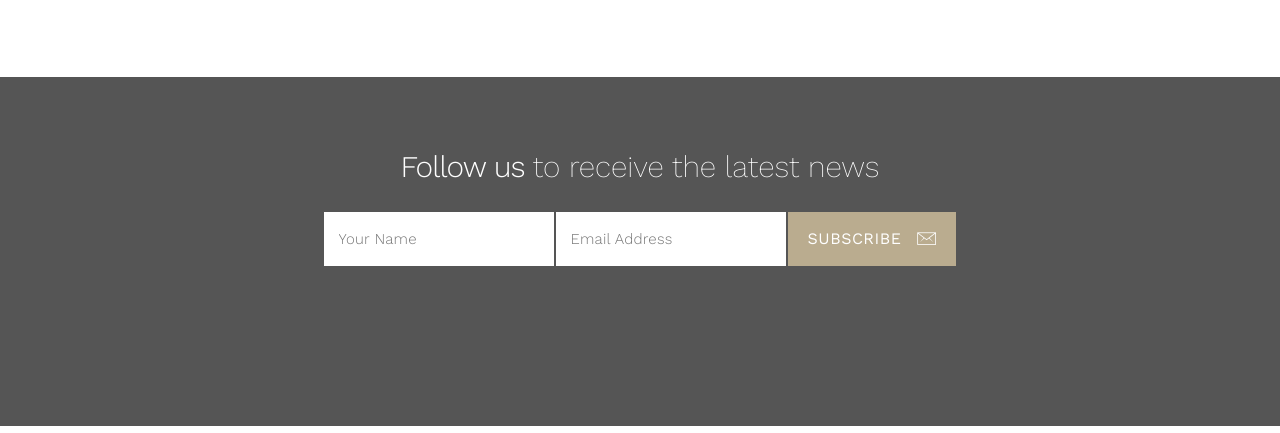
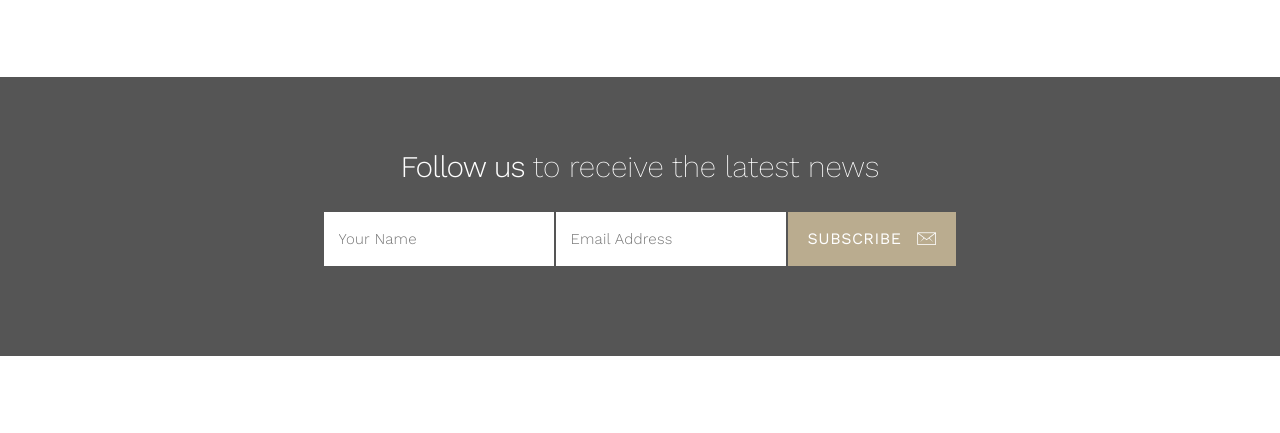
Before and after one commit to StormCloudTechnologies/hotel-design, a website: page public/index.html in a window 1280 px wide. Shown: the part 4809-5242 px from the top of the page. Drawn offline with nearby package versions, Linux system fonts and the light colour scheme; files whose address does not match are found by name.

Commit message:
new changes

```diff
--- a/public/css/style.css
+++ b/public/css/style.css
@@ -891,7 +891,7 @@ p.alert i { float:none; display:block; margin-bottom:7px; }
 
 /* 4.19 - Subscribe */
 
-.subscribe { margin-bottom:80px; padding:70px 0 80px; text-align:center; background:#555; }
+.subscribe { margin-bottom:80px; padding:70px 0 10px; text-align:center; background:#555; }
 .subscribe .center { margin:auto; padding:0 30px; }
 .subscribe h3 { width:100%; text-align:center; color:#FFF; font-weight:200; display:block; }
 .subscribe h3 strong { font-weight:300; }
```
